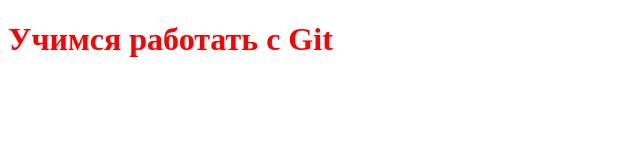
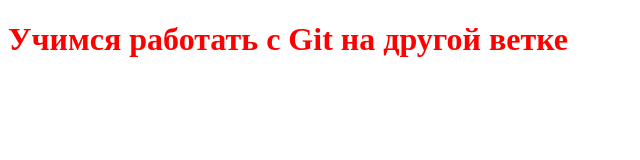
Before and after one commit to nasyanka13/Module02-test, a plain HTML site: page index.html in a window 1280 px wide. Shown: the whole page, without its empty margins (0-640 px from the left). Drawn offline with Linux system fonts and the light colour scheme.

Commit message:
change h1

```diff
--- a/index.html
+++ b/index.html
@@ -8,6 +8,6 @@
     <link rel="stylesheet" href="styles/style.css">
 </head>
 <body>
-    <h1>Учимся работать с Git</h1>
+    <h1>Учимся работать с Git на другой ветке</h1>
 </body>
 </html>
```
